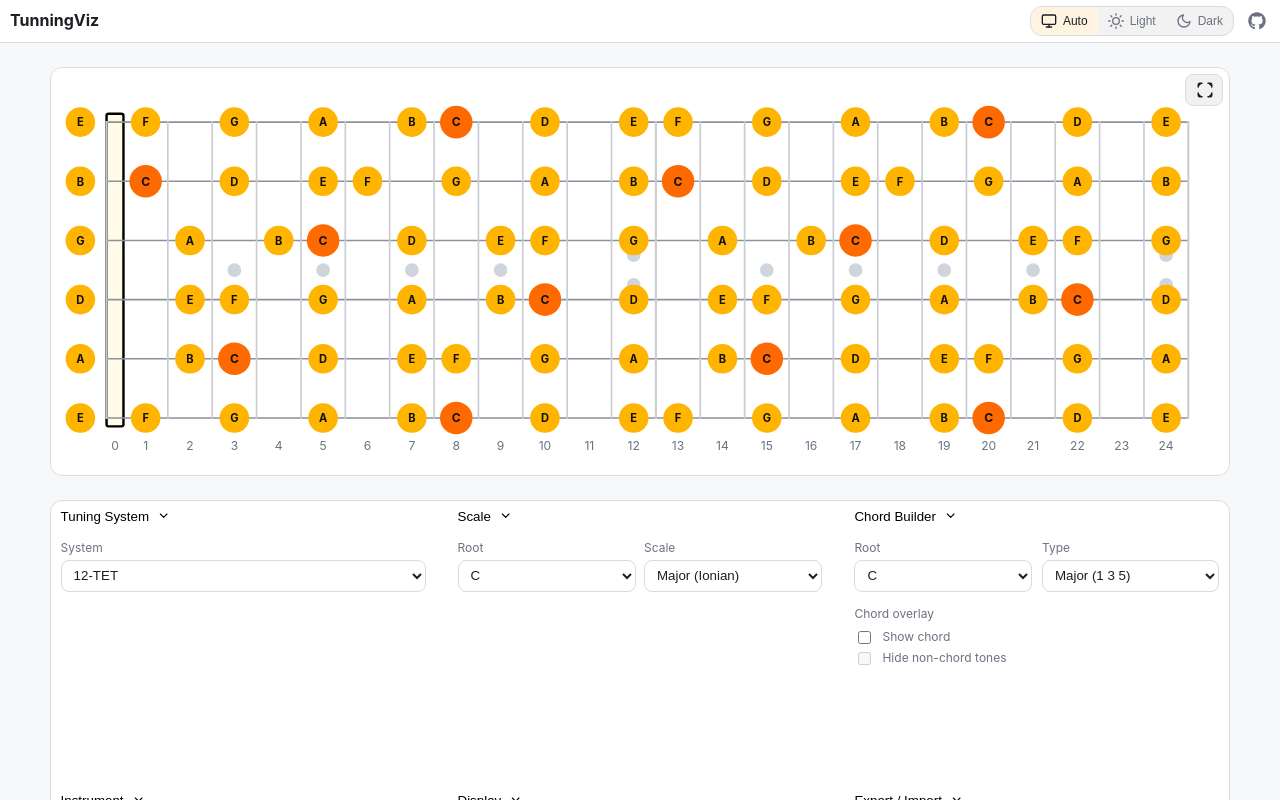
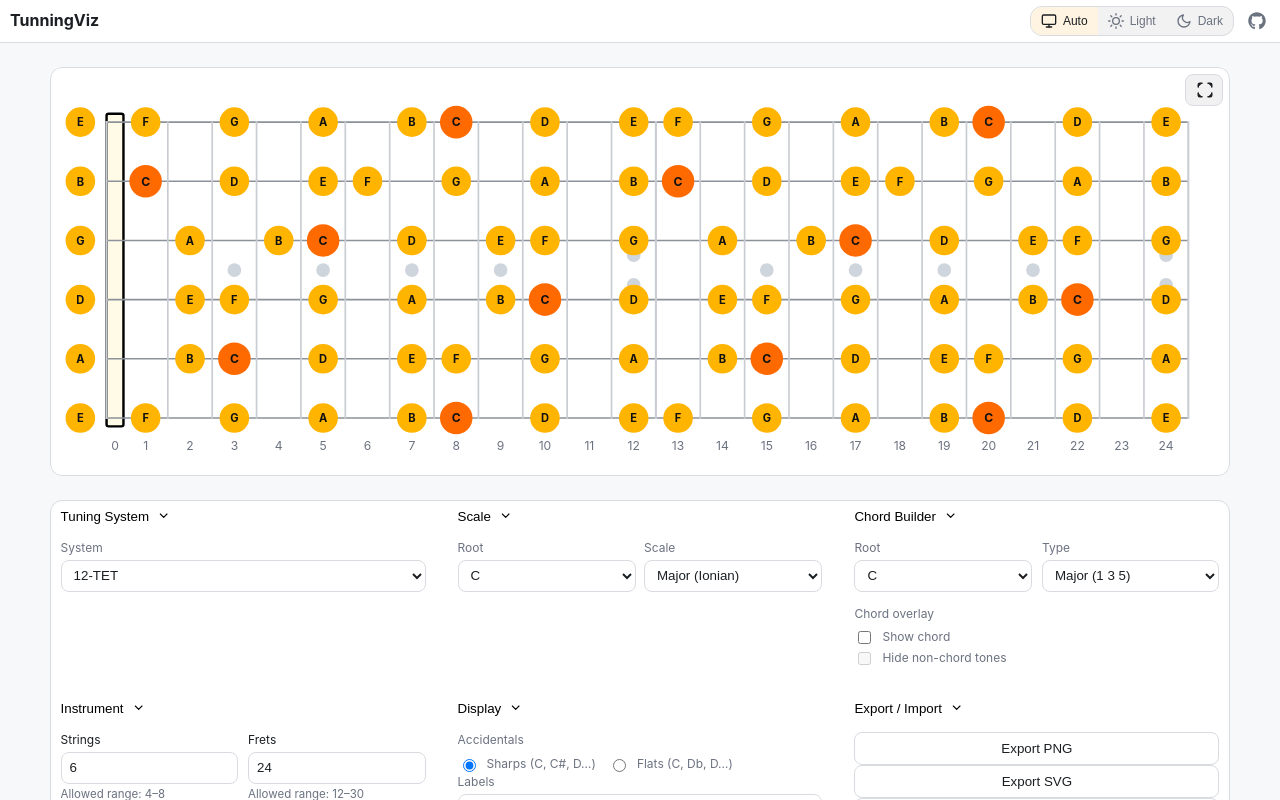
Before and after one commit to DMNerd/tuning-visualizer, a React (Vite) app: page / in a window 1280 px wide. Shown: the top 800 px of the page. Built offline with nearby package versions, Linux system fonts and the light colour scheme.

Commit message:
Proper sizes for containers

```diff
--- a/src/components/UI/ChordBuilder.jsx
+++ b/src/components/UI/ChordBuilder.jsx
@@ -15,7 +15,7 @@ function ChordBuilder({
   setHideNonChord,
 }) {
   return (
-    <Section title="Chord Builder">
+    <Section title="Chord Builder" size="sm">
       <div className="chord-controls">
         <div className="grid2">
           <div className="field">
--- a/src/components/UI/ScaleControls.jsx
+++ b/src/components/UI/ScaleControls.jsx
@@ -11,7 +11,7 @@ function ScaleControls({
   scaleOptions,
 }) {
   return (
-    <Section title="Scale">
+    <Section title="Scale" size="sm">
       <div className="grid2">
         <div className="field">
           <span>Root</span>
--- a/src/components/UI/TuningSystemSelector.jsx
+++ b/src/components/UI/TuningSystemSelector.jsx
@@ -4,7 +4,7 @@ import Section from "@/components/UI/Section";
 
 function TuningSystemSelector({ systemId, setSystemId, systems }) {
   return (
-    <Section title="Tuning System">
+    <Section title="Tuning System" size="sm">
       <div className="field">
         <span>System</span>
         <select
--- a/src/styles/tokens.css
+++ b/src/styles/tokens.css
@@ -32,7 +32,7 @@
   --icon-size: 1rem;
 
   /* shared card sizing */
-  --card-h-sm: clamp(180px, 28vh, 240px);
+  --card-h-sm: clamp(180px, 28vh, 180px);
   --card-h-md: clamp(220px, 34vh, 300px);
   --card-h-lg: clamp(280px, 42vh, 380px);
 
```
